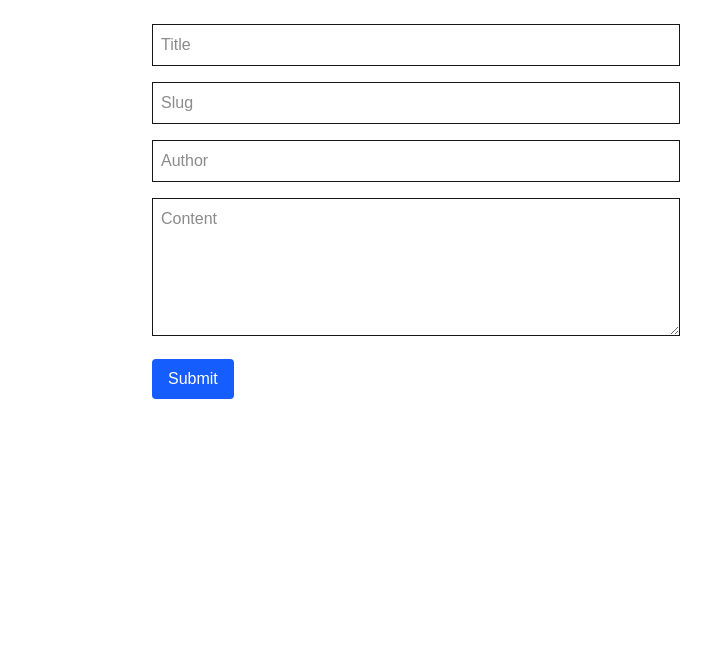
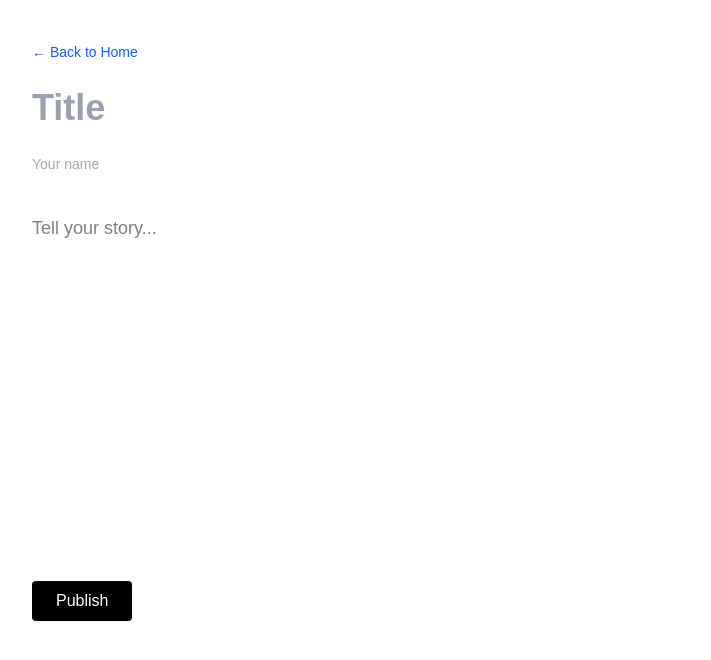
Before and after one commit to PavloSernetskyi/social-media-blog-platform, a Next.js app: page /write in a window 1280 px wide. Shown: the top 660 px of the page, without its empty margins (224-935 px from the left). Built offline with nearby package versions, Linux system fonts and the light colour scheme.

Commit message:
added reusable nav bar component, added Slug Post View page that shows a blog post using its slug in the URL, simplified design

```diff
--- a/package.json
+++ b/package.json
@@ -9,6 +9,7 @@
     "lint": "next lint"
   },
   "dependencies": {
+    "@heroicons/react": "^2.2.0",
     "@neondatabase/serverless": "^1.0.0",
     "@vercel/postgres": "^0.10.0",
     "dotenv": "^16.5.0",
--- /dev/null
+++ b/src/app/posts/[slug]/page.tsx
@@ -0,0 +1,35 @@
+import { db } from '../../../db/drizzle';
+import { posts } from '../../../db/schema';
+import { eq } from 'drizzle-orm';
+import { notFound } from 'next/navigation';
+import Navbar from '@/components/Navbar';
+
+interface PostPageProps {
+  params: { slug: string };
+}
+
+export default async function PostPage({ params }: PostPageProps) {
+  const post = await db
+    .select()
+    .from(posts)
+    .where(eq(posts.slug, params.slug))
+    .then((res) => res[0]);
+
+  if (!post) return notFound();
+
+  return (
+    <div className="bg-white text-black min-h-screen">
+        {/* Reusable Navbar */}
+      <Navbar />
+
+      {/* Post Content */}
+      <main className="max-w-3xl mx-auto p-6">
+        <h1 className="text-4xl font-bold mb-2">{post.title}</h1>
+        <p className="text-gray-600 mb-8">by {post.authorName}</p>
+        <article className="text-lg leading-relaxed whitespace-pre-line">
+          {post.content}
+        </article>
+      </main>
+    </div>
+  );
+}
--- a/src/app/write/page.tsx
+++ b/src/app/write/page.tsx
@@ -1,5 +1,107 @@
+// 'use client';
+// import { useState } from 'react';
+
+// const slugify = (title: string) =>
+//   title
+//     .toLowerCase()
+//     .trim()
+//     .replace(/[^a-z0-9]+/g, '-') // replace non-alphanumeric with dashes
+//     .replace(/(^-|-$)+/g, '');   // trim starting/ending dashes
+
+// export default function WritePage() {
+//   const [formData, setFormData] = useState({
+//     title: '',
+//     content: '',
+//     slug: '',
+//     authorName: '',
+//   });
+
+//   const handleChange = (e: React.ChangeEvent<HTMLInputElement | HTMLTextAreaElement>) => {
+//     const { name, value } = e.target;
+//     const updatedData = {
+//       ...formData,
+//       [name]: value,
+//     };
+
+//     if (name === 'title') {
+//       updatedData.slug = slugify(value); // auto-generate slug
+//     }
+
+//     setFormData(updatedData);
+//   };
+
+//   const handleSubmit = async (e: React.FormEvent) => {
+//     e.preventDefault();
+//     const res = await fetch('/api/posts', {
+//       method: 'POST',
+//       body: JSON.stringify(formData),
+//       headers: {
+//         'Content-Type': 'application/json',
+//       },
+//     });
+
+//     if (res.ok) {
+//       alert('✅ Post created!');
+//       setFormData({ title: '', content: '', slug: '', authorName: '' });
+//     } else {
+//       alert('❌ Failed to create post.');
+//     }
+//   };
+
+//   return (
+//     <div className="min-h-screen bg-white text-black px-6 py-10">
+//       <form onSubmit={handleSubmit} className="max-w-3xl mx-auto space-y-6">
+//         <input
+//           name="title"
+//           placeholder="Title"
+//           onChange={handleChange}
+//           value={formData.title}
+//           required
+//           className="text-4xl font-bold w-full outline-none placeholder-gray-400"
+//         />
+
+//         <input
+//           name="authorName"
+//           placeholder="Your name"
+//           onChange={handleChange}
+//           value={formData.authorName}
+//           required
+//           className="text-sm text-gray-600 outline-none w-full"
+//         />
+
+//         <textarea
+//           name="content"
+//           placeholder="Tell your story..."
+//           rows={12}
+//           onChange={handleChange}
+//           value={formData.content}
+//           required
+//           className="w-full text-lg outline-none mt-4 resize-none"
+//         />
+
+//         {/* Hidden slug field - just for debugging/visual if needed */}
+//         {/* <p className="text-xs text-gray-400">Generated slug: {formData.slug}</p> */}
+
+//         <button
+//           type="submit"
+//           className="bg-black text-white px-6 py-2 rounded hover:opacity-90"
+//         >
+//           Publish
+//         </button>
+//       </form>
+//     </div>
+//   );
+// }
 'use client';
 import { useState } from 'react';
+import Link from 'next/link'; // ← add this
+
+const slugify = (title: string) =>
+  title
+    .toLowerCase()
+    .trim()
+    .replace(/[^a-z0-9]+/g, '-') // replace non-alphanumeric with dashes
+    .replace(/(^-|-$)+/g, '');   // trim starting/ending dashes
 
 export default function WritePage() {
   const [formData, setFormData] = useState({
@@ -9,11 +111,21 @@ export default function WritePage() {
     authorName: '',
   });
 
-  const handleChange = (e: any) => {
-    setFormData({ ...formData, [e.target.name]: e.target.value });
+  const handleChange = (e: React.ChangeEvent<HTMLInputElement | HTMLTextAreaElement>) => {
+    const { name, value } = e.target;
+    const updatedData = {
+      ...formData,
+      [name]: value,
+    };
+
+    if (name === 'title') {
+      updatedData.slug = slugify(value); // auto-generate slug
+    }
+
+    setFormData(updatedData);
   };
 
-  const handleSubmit = async (e: any) => {
+  const handleSubmit = async (e: React.FormEvent) => {
     e.preventDefault();
     const res = await fetch('/api/posts', {
       method: 'POST',
@@ -25,18 +137,57 @@ export default function WritePage() {
 
     if (res.ok) {
       alert('✅ Post created!');
+      setFormData({ title: '', content: '', slug: '', authorName: '' });
     } else {
       alert('❌ Failed to create post.');
     }
   };
 
   return (
-    <form onSubmit={handleSubmit} className="max-w-xl mx-auto p-6 space-y-4">
-      <input name="title" placeholder="Title" onChange={handleChange} required className="border p-2 w-full" />
-      <input name="slug" placeholder="Slug" onChange={handleChange} required className="border p-2 w-full" />
-      <input name="authorName" placeholder="Author" onChange={handleChange} required className="border p-2 w-full" />
-      <textarea name="content" placeholder="Content" rows={5} onChange={handleChange} required className="border p-2 w-full" />
-      <button type="submit" className="bg-blue-600 text-white px-4 py-2 rounded">Submit</button>
-    </form>
+    <div className="min-h-screen bg-white text-black px-6 py-10">
+      {/* ← Back link */}
+      <div className="max-w-3xl mx-auto mb-6">
+        <Link href="/" className="text-blue-600 hover:underline text-sm">
+          ← Back to Home
+        </Link>
+      </div>
+
+      <form onSubmit={handleSubmit} className="max-w-3xl mx-auto space-y-6">
+        <input
+          name="title"
+          placeholder="Title"
+          onChange={handleChange}
+          value={formData.title}
+          required
+          className="text-4xl font-bold w-full outline-none placeholder-gray-400"
+        />
+
+        <input
+          name="authorName"
+          placeholder="Your name"
+          onChange={handleChange}
+          value={formData.authorName}
+          required
+          className="text-sm text-gray-600 outline-none w-full"
+        />
+
+        <textarea
+          name="content"
+          placeholder="Tell your story..."
+          rows={12}
+          onChange={handleChange}
+          value={formData.content}
+          required
+          className="w-full text-lg outline-none mt-4 resize-none"
+        />
+
+        <button
+          type="submit"
+          className="bg-black text-white px-6 py-2 rounded hover:opacity-90"
+        >
+          Publish
+        </button>
+      </form>
+    </div>
   );
 }
--- a/src/components/Navbar.tsx
+++ b/src/components/Navbar.tsx
@@ -0,0 +1,28 @@
+'use client';
+
+import Link from 'next/link';
+
+export default function Navbar() {
+  return (
+    <header className="flex justify-between items-center border-b px-6 py-4 bg-white text-black">
+      <div className="flex items-center gap-4">
+        <Link href="/" className="text-xl font-bold">WriteIt</Link>
+        <input
+          type="text"
+          placeholder="Search posts..."
+          className="border border-gray-300 px-3 py-1 rounded text-sm w-64"
+        />
+      </div>
+
+      <div className="flex items-center gap-4">
+        <Link
+          href="/write"
+          className="text-sm text-white bg-black px-4 py-2 rounded hover:opacity-90"
+        >
+          Start Writing
+        </Link>
+        <span className="text-sm text-gray-600">Login</span>
+      </div>
+    </header>
+  );
+}
--- a/src/db/schema.ts
+++ b/src/db/schema.ts
@@ -6,6 +6,8 @@
 //   age: integer().notNull(),
 //   email: varchar({ length: 255 }).notNull().unique(),
 // });
+
+
 import { pgTable, serial, text, timestamp, varchar } from 'drizzle-orm/pg-core';
 
 export const posts = pgTable('posts', {
```
Also changed, not shown: src/app/page.tsx (+71 -116 lines), 2 other files (tests, documents, lock files or other folders).
